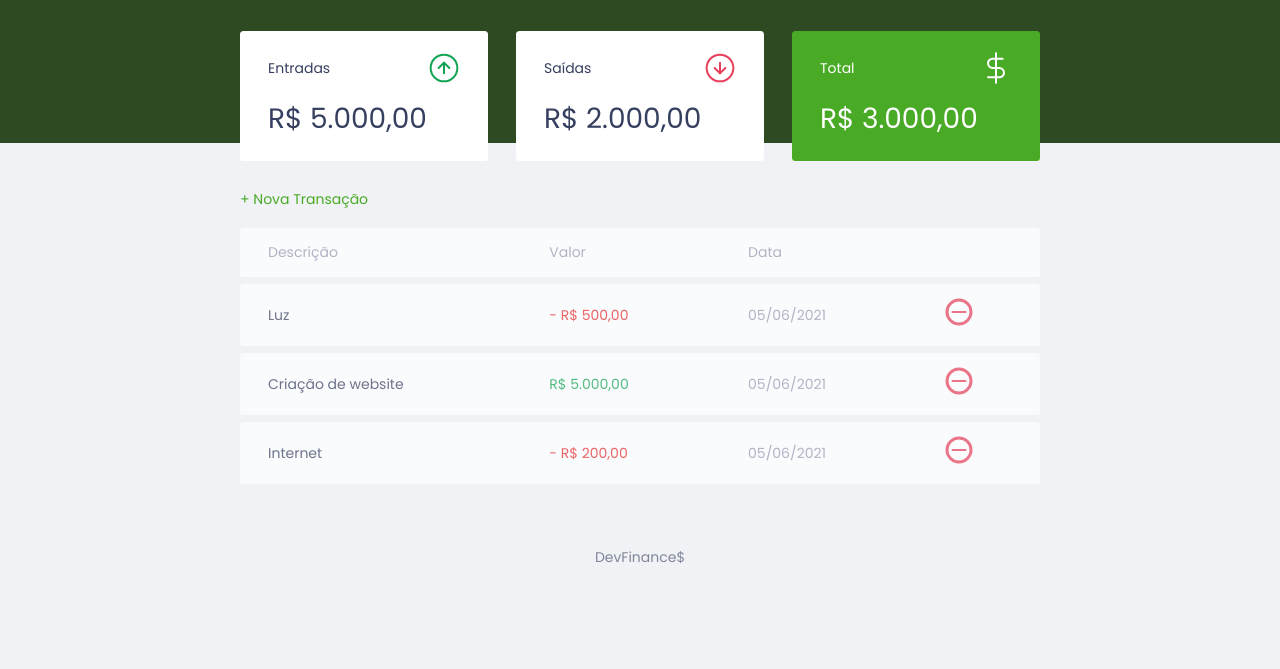
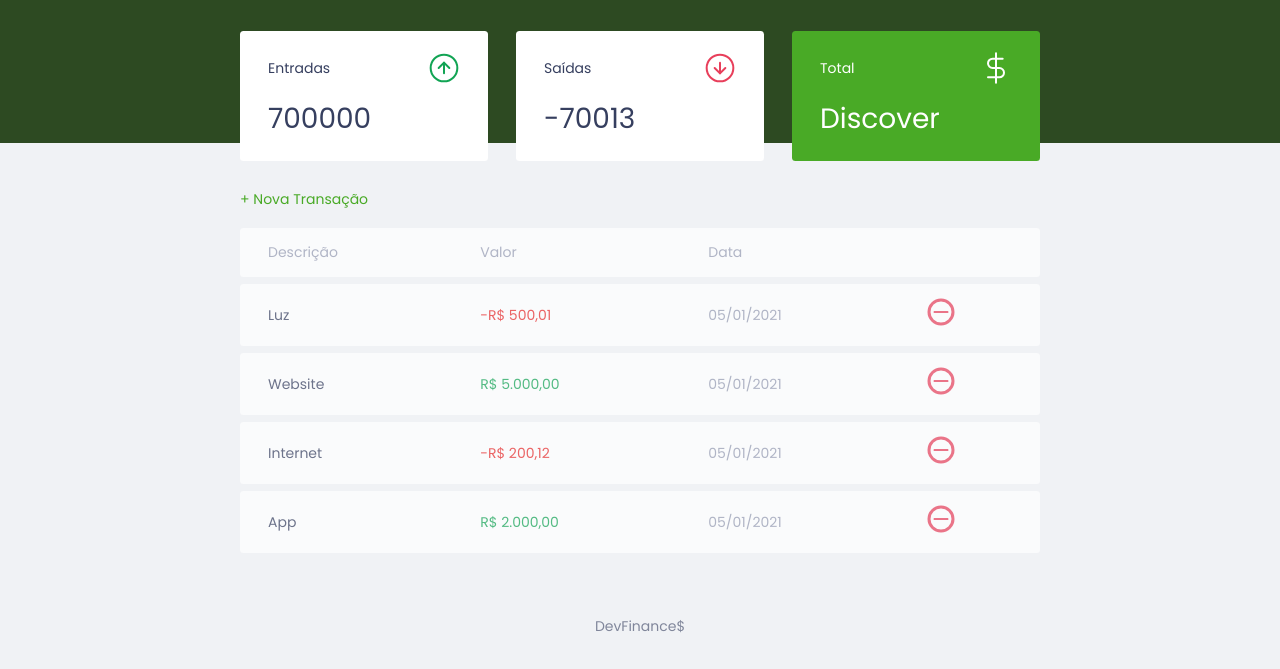
Before and after one commit to lilianmartinsfritzen/devfinances-maratonadiscover01, a plain HTML site: page index.html in a window 1280 px wide. Shown: the part 55-724 px from the top of the page. Drawn offline with Linux system fonts and the light colour scheme.

Commit message:
feature assignment

```diff
--- a/index.html
+++ b/index.html
@@ -25,21 +25,21 @@
                     <span>Entradas</span>
                     <img src="./assets/income.svg" alt="Imagem de Entradas">
                 </h3>
-                <p>R$ 5.000,00</p>
+                <p id="incomeDisplay">R$ 5.000,00</p>
             </div>
             <div class="card">
                 <h3>
                     <span>Saídas</span>
                     <img src="./assets/expense.svg" alt="Imagem de Saídas">
                 </h3>
-                <p>R$ 2.000,00</p>
+                <p id="expenseDisplay">R$ 2.000,00</p>
             </div>
             <div class="card total">
                 <h3>
                     <span>Total</span>
                     <img src="./assets/total.svg" alt="Imagem de Total">
                 </h3>
-                <p>R$ 3.000,00</p>
+                <p id="totalDisplay">R$ 3.000,00</p>
             </div>
         </section>
 
@@ -58,30 +58,6 @@
                     </tr>
                 </thead>
                 <tbody>
-                    <tr>
-                        <td class="description">Luz</td>
-                        <td class="expense">- R$ 500,00</td>
-                        <td class="date">05/06/2021</td>
-                        <td>
-                            <img src="./assets/minus.svg" alt="Remover transação">
-                        </td>
-                    </tr>
-                    <tr>
-                        <td class="description">Criação de website</td>
-                        <td class="income">R$ 5.000,00</td>
-                        <td class="date">05/06/2021</td>
-                        <td>
-                            <img src="./assets/minus.svg" alt="Remover transação">
-                        </td>
-                    </tr>
-                    <tr>
-                        <td class="description">Internet</td>
-                        <td class="expense">- R$ 200,00</td>
-                        <td class="date">05/06/2021</td>
-                        <td>
-                            <img src="./assets/minus.svg" alt="Remover transação">
-                        </td>
-                    </tr>
                 </tbody>
 
             </table>
@@ -94,8 +70,8 @@
                 <h2>Nova Transação</h2>
                 <form action="">
                     <div class="input-group">
-                        <label class="sr-only" for="write">Descrição</label>
-                        <input type="text" id="write" name="write" placeholder="Descrição">
+                        <label class="sr-only" for="description">Descrição</label>
+                        <input type="text" id="description" name="description" placeholder="Descrição">
                     </div>
                     <div class="input-group">
                         <label class="sr-only" for="amount">Valor</label>
@@ -111,29 +87,14 @@
                         <a href="#" onclick="Modal.close()" class="button cancel">Cancelar</a>
                         <button>Salvar</button>
                     </div>
-
                 </form>
             </div>
         </div>
     </div>
     <footer>DevFinance$</footer>
 
-    <script>
-        const Modal = {
-            open(){
-                // Abrir o modal
-                // Adicionar a class active ao modal
-                document.querySelector('.modal-overlay')
-                .classList.add('active')
-            },
-            close(){
-                // Fechar o modal
-                // ARemover a class active do modal
-                document.querySelector('.modal-overlay')
-                .classList.remove('active')
-            }
-        }
-    </script>
+    <script src="./script.js"></script>
+
 </body>
 
 </html>
--- /dev/null
+++ b/script.js
@@ -0,0 +1,130 @@
+const Modal = {
+    open(){
+        // Abrir o modal
+        // Adicionar a class active ao modal
+        document.querySelector('.modal-overlay')
+        .classList.add('active')
+    },
+    close(){
+        // Fechar o modal
+        // ARemover a class active do modal
+        document.querySelector('.modal-overlay')
+        .classList.remove('active')
+    }
+}
+
+const transactions = [
+    {
+        id: 1,
+        description: 'Luz',
+        amount: -50001,
+        date: '05/01/2021'
+    },
+    {
+        id: 2,
+        description: 'Website',
+        amount: 500000,
+        date: '05/01/2021'
+    },
+    {
+        id: 3,
+        description: 'Internet',
+        amount: -20012,
+        date: '05/01/2021'
+    },
+    {
+        id: 4,
+        description: 'App',
+        amount: 200000,
+        date: '05/01/2021'
+    },
+]
+
+const Transaction = {
+    incomes() {
+        let income = 0;
+        transactions.forEach((transaction) => {
+            if( transaction.amount > 0 ) {
+                income += transaction.amount;
+            }
+        })
+        return income;
+    },
+    expenses() {
+        let expense = 0;
+        transactions.forEach((transaction) => {
+            if( transaction.amount < 0 ) {
+                expense += transaction.amount;
+            }
+        })
+        return expense;
+    },
+    total() {
+        return "Discover"
+    }
+}
+
+const DOM = {
+    transactionsContainer: document.querySelector('#data-table tbody'),
+
+    addTransaction(transaction, index) {
+        const tr = document.createElement('tr')
+        tr.innerHTML = DOM.innerHTMLTransaction(transaction)
+
+        DOM.transactionsContainer.appendChild(tr)
+
+    },
+
+    innerHTMLTransaction(transaction) {
+        const CSSclass = transaction.amount > 0 ? "income" : "expense"
+
+        const amount = Utils.formatCurrency(transaction.amount)
+
+        const html = `
+
+            <td class="description">${transaction.description}</td>
+            <td class="${CSSclass}">${amount}</td>
+            <td class="date">${transaction.date}</td>
+            <td>
+                <img src="./assets/minus.svg" alt="Remover transação">
+            </td>
+        `
+
+        return html
+    },
+
+    updateBalance() {
+        document
+            .getElementById('incomeDisplay')
+            .innerHTML = Transaction.incomes()
+        document
+            .getElementById('expenseDisplay')
+            .innerHTML = Transaction.expenses()
+        document
+            .getElementById('totalDisplay')
+            .innerHTML = Transaction.total()
+    }
+}
+
+const Utils = {
+    formatCurrency(value) {
+        const signal = Number(value) < 0 ? "-" : ""
+
+        value = String(value).replace(/\D/g, "")
+
+        value = Number(value) / 100
+
+        value = value.toLocaleString("pt-BR", {
+            style: "currency",
+            currency: "BRL"
+        })
+
+        return signal + value
+    }
+}
+
+transactions.forEach(function(transaction){
+    DOM.addTransaction(transaction)
+})
+
+DOM.updateBalance()
```
